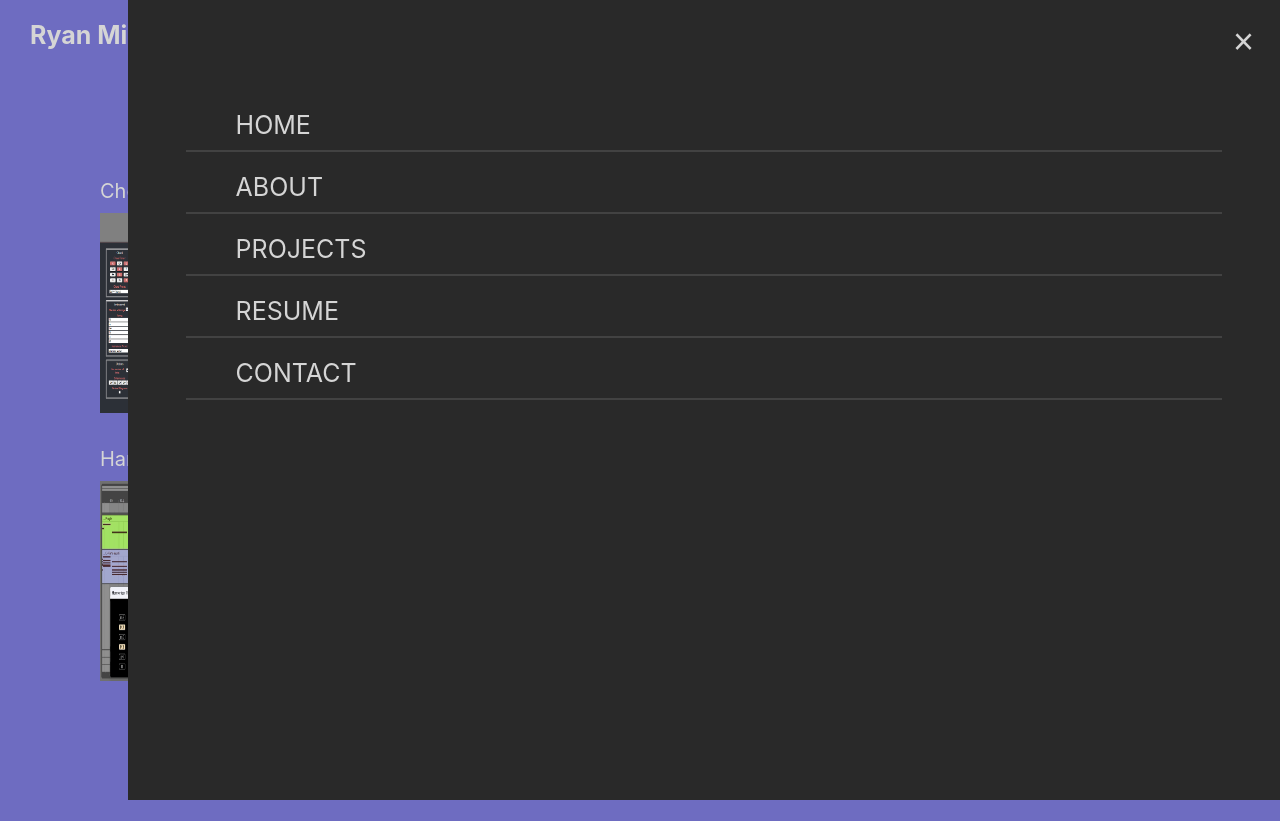
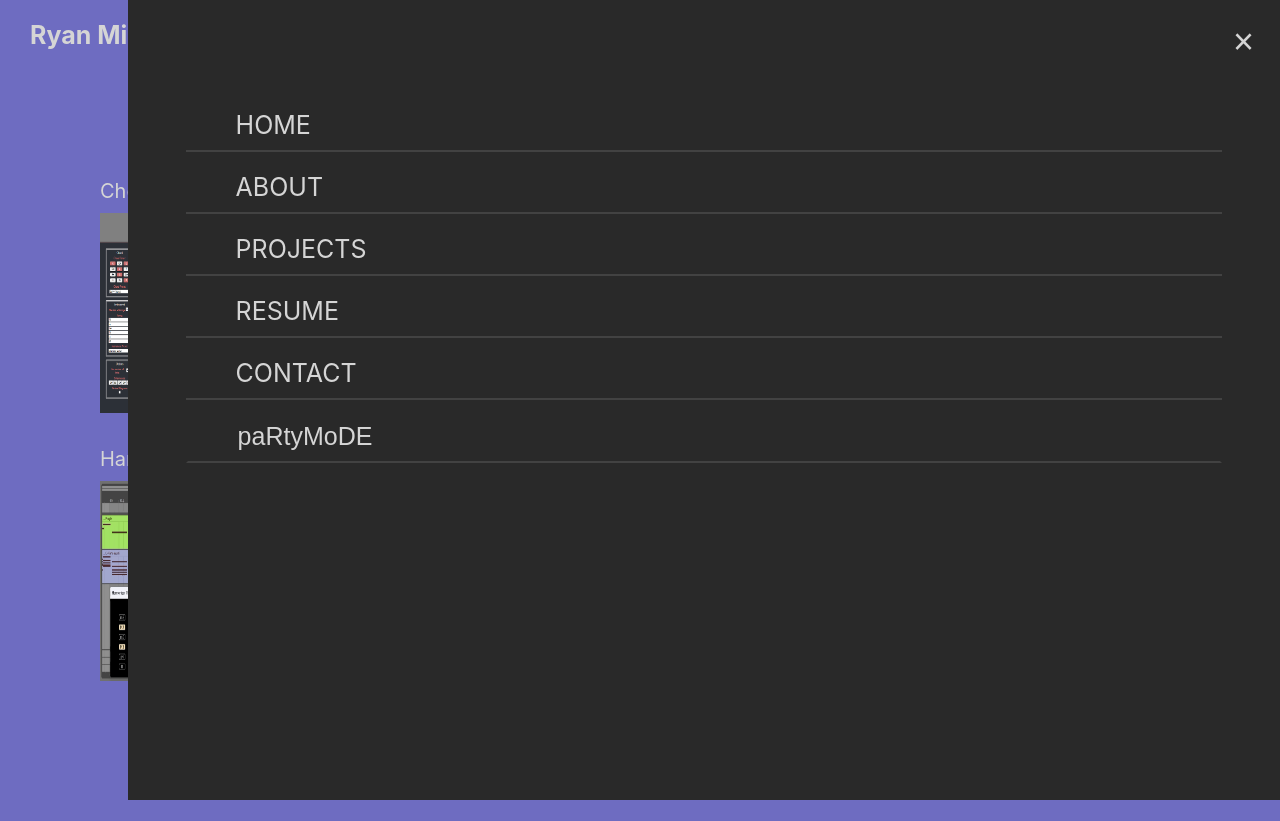
Before and after one commit to ryanwmichaud/Personal-Website, a React (Create React App) app: page /projects in a window 1280 px wide. Both pictures are taken after a click on the button "MORE". Built offline with nearby package versions, Linux system fonts and the light colour scheme.

Commit message:
global context and party mode

```diff
--- a/src/App.js
+++ b/src/App.js
@@ -3,7 +3,6 @@ import './components/Navbar.css'
 import './components/Footer.css'
 import './components/Project.css'
 import './pages/Resume.css'
-
 import './pages/pages.css'
 
 
@@ -15,24 +14,68 @@ import Contact from './pages/Contact'
 import PageNotFound from './pages/PageNotFound'
 
 import React from 'react'
+import { useState, createContext, useRef, useEffect } from 'react'
 import { BrowserRouter as Router, Routes, Route } from 'react-router-dom'
 
-/*
+
 export const GlobalContext  = createContext()
 
 export const GlobalProvider = ({ children }) => {
+
+  const [partyModeOn, setPartyModeOn] = useState(false);
+  const togglePartyMode = ()=>{
+    setPartyModeOn(!partyModeOn)
+  }
+  const colorIntervalRef = useRef(null)
+
+
+  function getRandomColor() {
+    let letters = "0123456789ABCDEF";
+    let color = "#";
+    for (let i = 0; i < 6; i++) {
+      color += letters[Math.floor(Math.random() * 16)];
+    }
+    return color;
+  }
+
+  const changeColors = ()=>{
+      document.documentElement.style.setProperty('--primary-color', `${getRandomColor()}`);
+      document.documentElement.style.setProperty('--secondary-color', `${getRandomColor()}`);
+      document.documentElement.style.setProperty('--link-hover', `${getRandomColor()}`);
+      document.documentElement.style.setProperty('--mobile-menu-color', `${getRandomColor()}`);
+      document.documentElement.style.setProperty('--text-color', `${getRandomColor()}`);
+  }
+
+  useEffect(() => {
+    if (partyModeOn) {
+      colorIntervalRef.current = setInterval(changeColors, 700);
+    } else {
+        clearInterval(colorIntervalRef.current);
+
+      document.documentElement.style.setProperty('--primary-color', '#6e6cc1');
+      document.documentElement.style.setProperty('--secondary-color', '#6e6cc1');
+      document.documentElement.style.setProperty('--link-hover', '#cbba37');
+      document.documentElement.style.setProperty('--mobile-menu-color', '#292929');
+      document.documentElement.style.setProperty('--text-color', 'rgb(213, 213, 213)');
+    }
+  }, [partyModeOn]);
+
   return (
-    <GlobalContext.Provider value={{}}>
+    <GlobalContext.Provider value={{partyModeOn, togglePartyMode}}>
       {children}
     </GlobalContext.Provider>
   )
 
 }
-*/
+
+
+
 
 
 function App() {
   return (
+    <GlobalProvider>
+
       <Router>
         <Routes>
           <Route exact path="/" element={<Home></Home>} />
@@ -42,8 +85,10 @@ function App() {
           <Route path="/contact" element={<Contact></Contact>} />
           <Route path="*" element={<PageNotFound></PageNotFound>} />
         </Routes>
+      </Router>
 
-  </Router>
+    </GlobalProvider>
+
   )
 }
 
--- a/src/Global.css
+++ b/src/Global.css
@@ -14,6 +14,13 @@
 }
 
 
+* {
+  transition:
+    background-color 1s linear,
+    color 0.3s linear;
+}
+
+
 a{
   text-decoration: none;
 }
--- a/src/components/Navbar.css
+++ b/src/components/Navbar.css
@@ -128,7 +128,7 @@
 
 }
 
-.mobile-menu-navbar-link{
+.mobile-menu-navbar-link, .party-mode-button{
     text-decoration: none;
     color: var(--text-color);
     padding-left: 50px;
@@ -140,10 +140,19 @@
     border-bottom-color: rgb(66, 66, 66);
     border-width: 2px;
     transition: color 0.2s ;
+}
+
+.party-mode-button{
+    background-color: transparent;
+    border-color: transparent;
+    border-bottom-color: rgb(66, 66, 66);
+    border-width: 2px;
 
 
+    text-align: left;
 }
-.mobile-menu-navbar-link:hover{
+
+.mobile-menu-navbar-link:hover, .party-mode-button:hover{
     color: var(--primary-color)
 
 }
--- a/src/components/Navbar.js
+++ b/src/components/Navbar.js
@@ -1,7 +1,11 @@
-import React, {useState} from 'react';
+import React, {useState, useContext} from 'react';
 import { Link } from 'react-router-dom';
+import { GlobalContext } from '../App';
+
 
 const Navbar = () =>{
+
+    const {togglePartyMode} = useContext(GlobalContext)
 
     const [mobileMenuOpen, setMobileMenuOpen] = useState(false);
 
@@ -40,6 +44,7 @@ const Navbar = () =>{
                     <Link className="mobile-menu-navbar-link" to={"/projects"}>PROJECTS</Link>
                     <Link className="mobile-menu-navbar-link" to={"/resume"}>RESUME</Link>
                     <Link className="mobile-menu-navbar-link" to={"/contact"}>CONTACT</Link>
+                    <button className='party-mode-button' onClick={togglePartyMode}> paRtyMoDE </button>
                 </div>
 
             </div>
--- a/src/components/Project.js
+++ b/src/components/Project.js
@@ -3,7 +3,7 @@ import React from "react";
 const Project = ({title, thumbnail, description, technologies, titleLink, thumbnailLink})=>{
 
     return(
-        <div>
+
 
             <div className="project">
                 <a className="project-title" href={titleLink}>{title}</a>
@@ -20,7 +20,6 @@ const Project = ({title, thumbnail, description, technologies, titleLink, thumbn
 
             </div>
 
-        </div>
     )
 }
 
--- a/src/pages/Home.js
+++ b/src/pages/Home.js
@@ -12,6 +12,7 @@ const Home = ()=>{
 
     return(
         <div className="background">
+
             <Navbar></Navbar>
             <div className="page" >
 
--- a/src/pages/Projects.js
+++ b/src/pages/Projects.js
@@ -14,6 +14,8 @@ const Projects = ()=>{
             <div className="page">
                 <p className="page-title">Projects</p>
 
+                <div className="projects-list">
+
                     <Project title={"Chord Finder"}
                     thumbnail={"/projects/ChordFinder/Cmaj9.png"}
                     description={chordFinderDescription}
@@ -28,6 +30,7 @@ const Projects = ()=>{
                     thumbnailLink={"https://github.com/ryanwmichaud/HarmonizerPlugin"}
                     titleLink={"https://github.com/ryanwmichaud/HarmonizerPlugin"}></Project>
 
+                </div>
 
             </div>
             <Footer></Footer>
```
Lines whose indentation alone changed are shown as unchanged.
